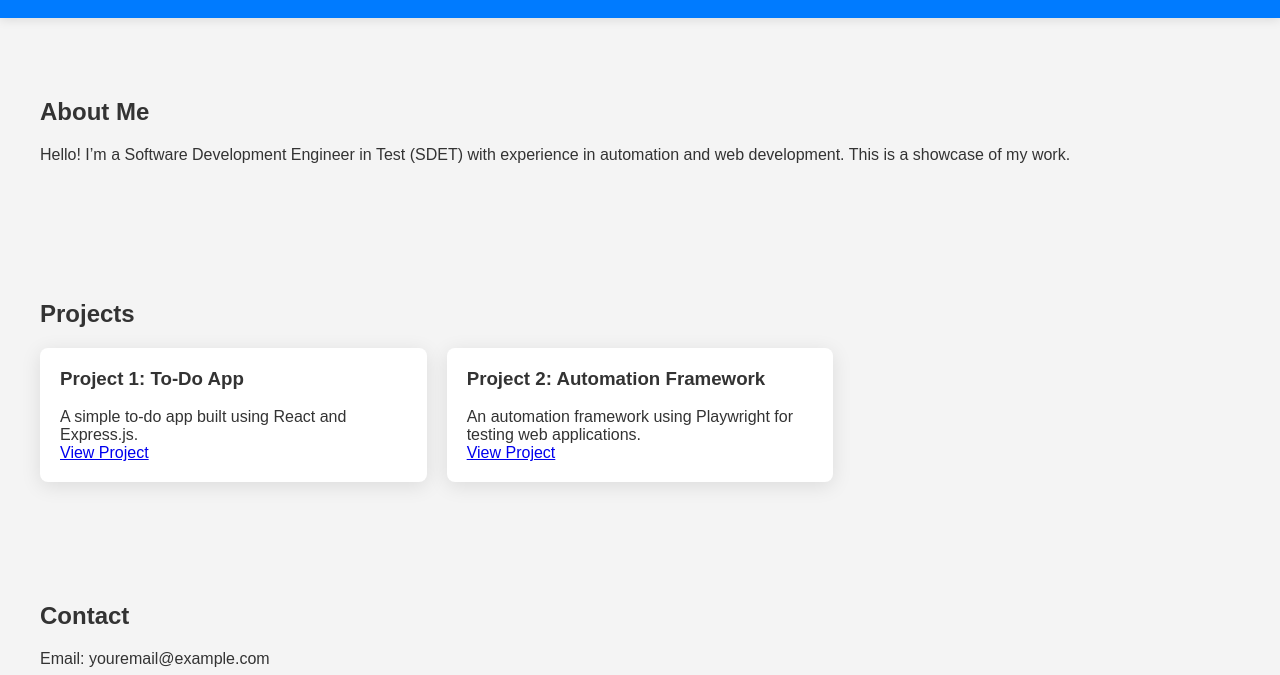
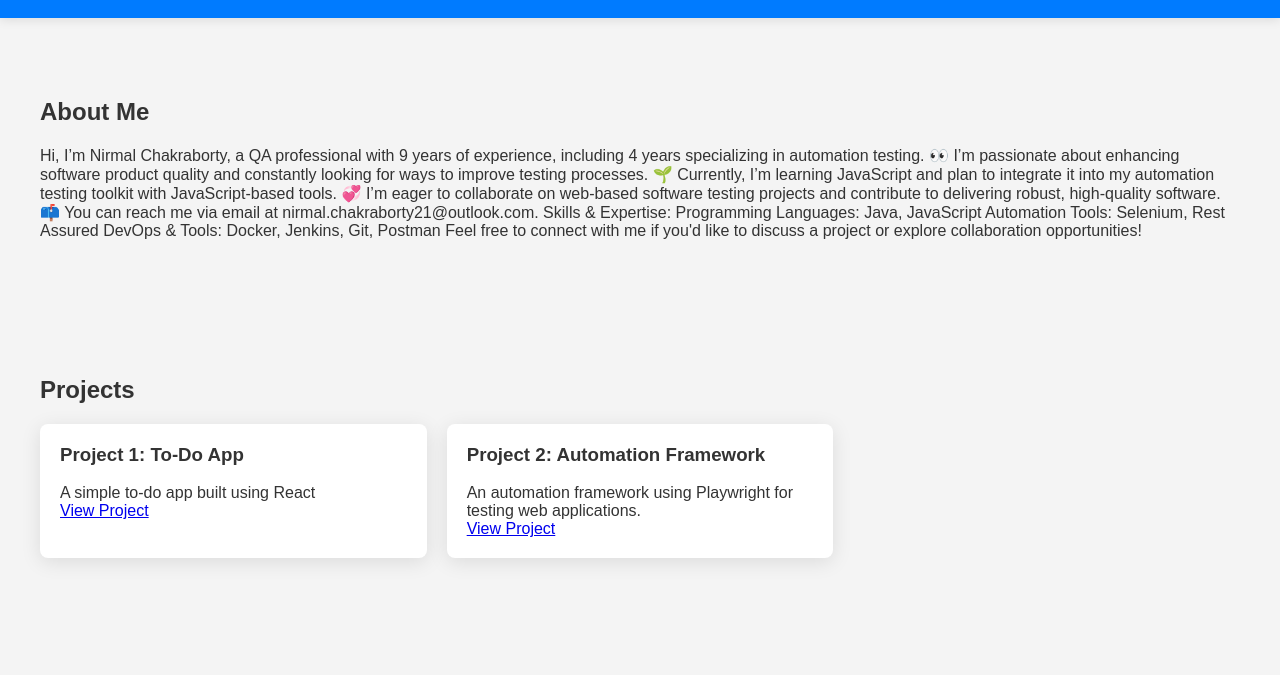
Before and after one commit to nirmalprojects1988/portfolio, a website: page views/index.html in a window 1280 px wide. Shown: the part 120-795 px from the top of the page. Drawn offline with Linux system fonts and the light colour scheme.

Commit message:
modified content

```diff
--- a/views/index.html
+++ b/views/index.html
@@ -20,7 +20,22 @@
 
     <section id="about">
         <h2>About Me</h2>
-        <p>Hello! I’m a Software Development Engineer in Test (SDET) with experience in automation and web development. This is a showcase of my work.</p>
+        <p>Hi, I’m Nirmal Chakraborty, a QA professional with 9 years of experience, including 4 years specializing in automation testing.
+
+👀 I’m passionate about enhancing software product quality and constantly looking for ways to improve testing processes.
+
+🌱 Currently, I’m learning JavaScript and plan to integrate it into my automation testing toolkit with JavaScript-based tools.
+
+💞️ I’m eager to collaborate on web-based software testing projects and contribute to delivering robust, high-quality software.
+
+📫 You can reach me via email at nirmal.chakraborty21@outlook.com.
+
+Skills & Expertise:
+
+Programming Languages: Java, JavaScript
+Automation Tools: Selenium, Rest Assured
+DevOps & Tools: Docker, Jenkins, Git, Postman
+Feel free to connect with me if you'd like to discuss a project or explore collaboration opportunities!</p>
     </section>
 
     <section id="projects">
@@ -28,8 +43,8 @@
         <div class="project-list">
             <div class="project">
                 <h3>Project 1: To-Do App</h3>
-                <p>A simple to-do app built using React and Express.js.</p>
-                <a href="https://github.com/nirmalprojects1988/todo-app" target="_blank">View Project</a>
+                <p>A simple to-do app built using React</p>
+                <a href="https://github.com/nirmalprojects1988/reactexamples" target="_blank">View Project</a>
             </div>
             <div class="project">
                 <h3>Project 2: Automation Framework</h3>
```
